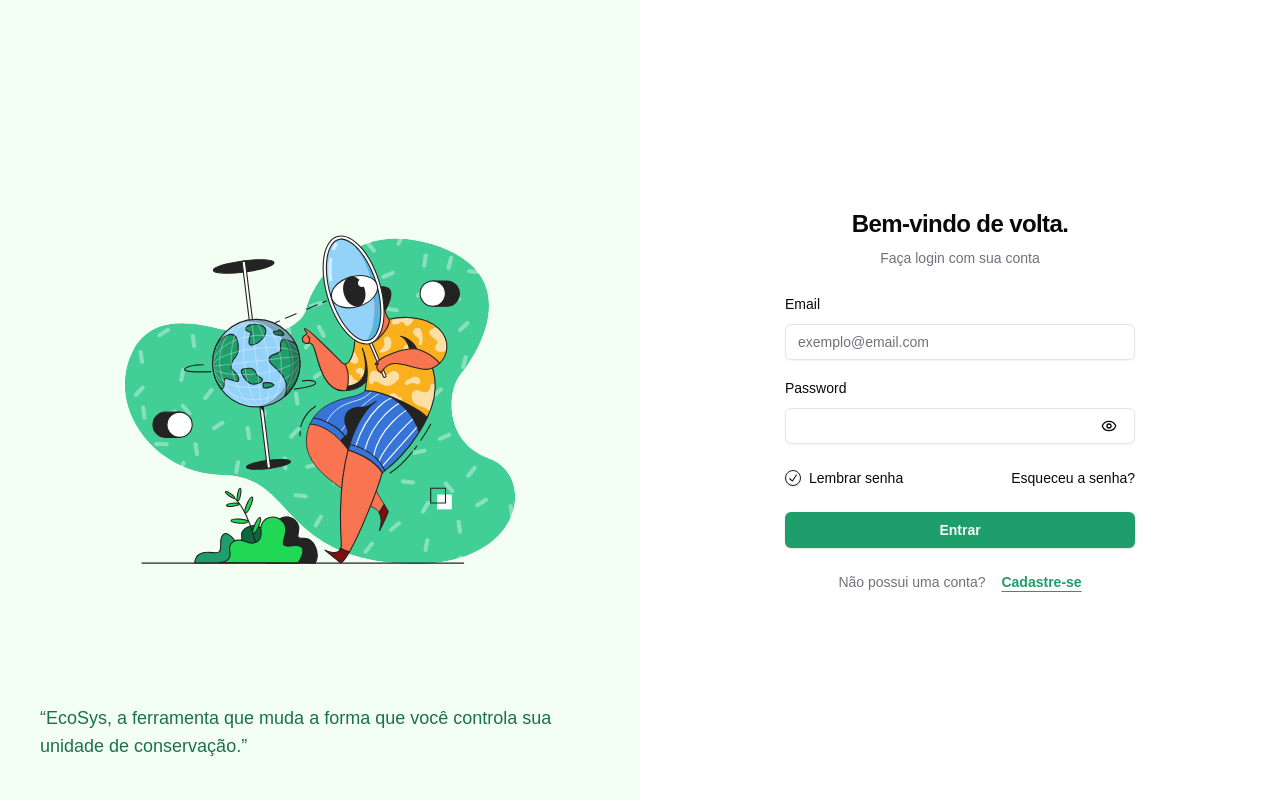
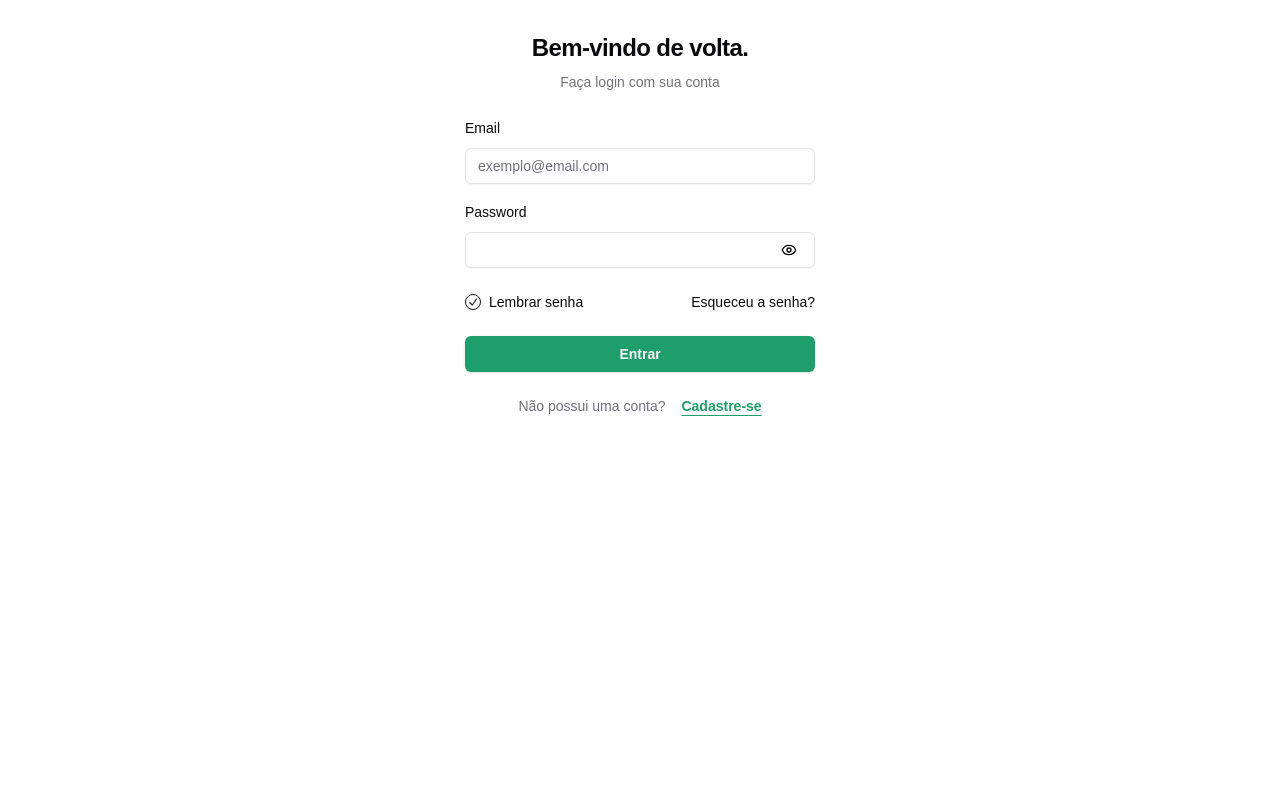
Before and after one commit to Capellinx/ecosys-frontend, a Next.js app: page / in a window 1280 px wide. Built offline with nearby package versions, Linux system fonts and the light colour scheme.

Commit message:
feat: remove banner left and add in layout

```diff
--- a/src/app/page.tsx
+++ b/src/app/page.tsx
@@ -1,6 +1,5 @@
 'use client'
 
-import Image from "next/image"
 import Link from "next/link"
 import { useState } from "react"
 import { Eye, EyeOff } from "lucide-react"
@@ -14,25 +13,6 @@ export default function AuthenticationPage() {
   const [showPassword, setShowPassword] = useState(false)
 
   return (
-    <div className="container relative h-screen flex-col items-center justify-center md:grid lg:max-w-none lg:grid-cols-2 lg:px-0 p-10 sm:p-0">
-      <div className="relative hidden h-full flex-col bg-muted p-10 text-black lg:flex dark:border-r">
-        <div className="absolute inset-0 overflow-hidden">
-          <Image
-            src="/svg/background-login.svg"
-            alt="Background Login"
-            className="object-cover"
-            fill
-            priority
-          />
-        </div>
-        <div className="relative z-20 mt-auto">
-          <blockquote className="space-y-2">
-            <p className="text-lg text-[#1A714E]">
-              &ldquo;EcoSys, a ferramenta que muda a forma que você controla sua unidade de conservação.&rdquo;
-            </p>
-          </blockquote>
-        </div>
-      </div>
       <div className="lg:p-8">
         <div className="mx-auto flex w-full flex-col justify-center space-y-6 sm:w-[350px]">
           <div className="flex flex-col space-y-2 text-center">
@@ -118,6 +98,5 @@ export default function AuthenticationPage() {
           </p> */}
         </div>
       </div>
-    </div>
   )
 }
```
